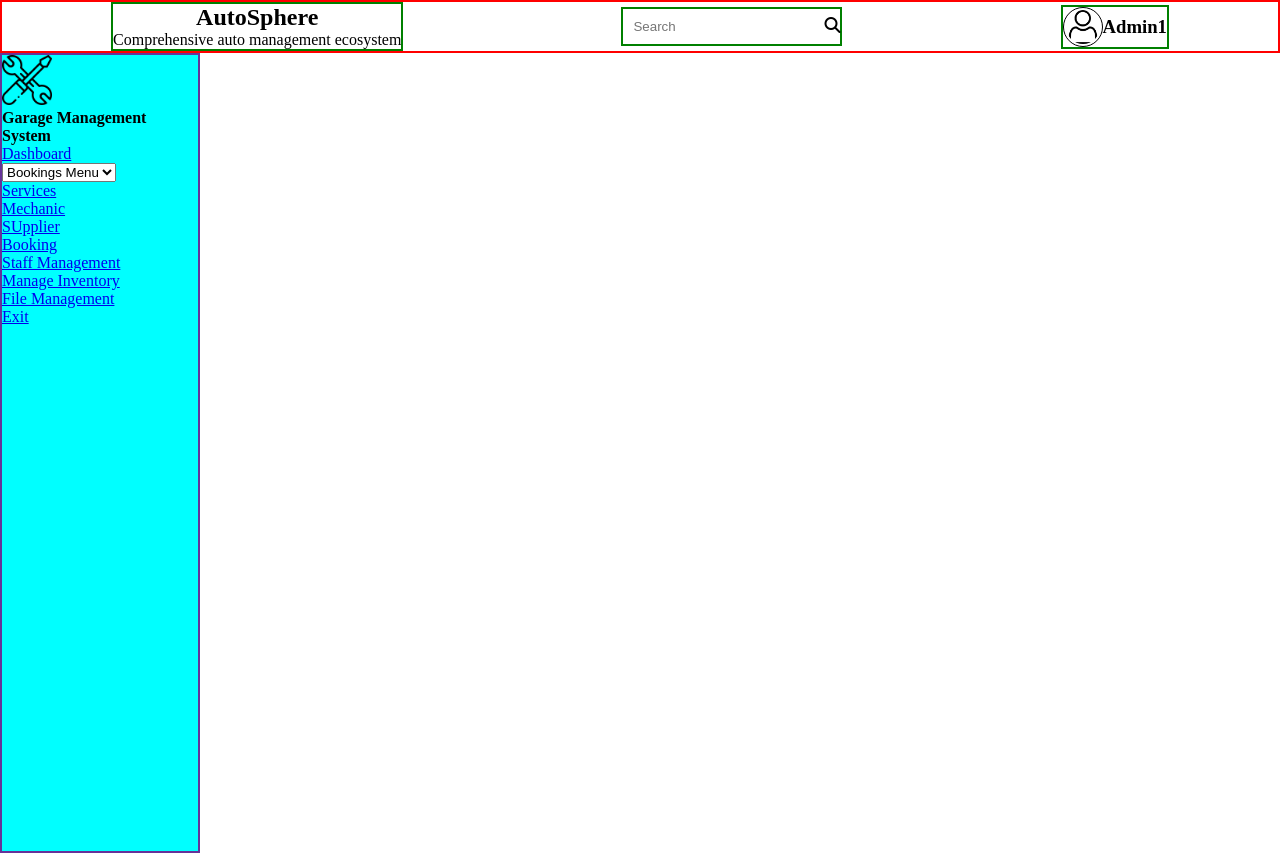
After one commit to fahad09011/Garage-Management-System, a PHP site: page /AdminDashboard.html in a window 1280 px wide. The commit adds this page. Run offline with PHP 8.4, Linux system fonts and the light colour scheme; some libraries are stand-ins or nearby versions.

Commit message:
Your branch is up to date with 'origin/main'. 	new file:   AdminDashboard.html 	new file:   Assets/css/Admindashboard.css 	new file:   Assets/css/homapage.css 	modified:   Assets/css/login.css 	new file:   Assets/images/admin_img.png 	new file:   Assets/images/login_page_background.jpg 	new file:   homepage.html

```diff
--- /dev/null
+++ b/AdminDashboard.html
@@ -0,0 +1,64 @@
+<!DOCTYPE html>
+<html lang="en">
+
+<head>
+    <meta charset="UTF-8" />
+    <meta name="viewport" content="width=device-width, initial-scale=1.0" />
+    <title>GMS|Admin Dashboard</title>
+    <link rel="stylesheet" href="/Assets/css/Admindashboard.css" />
+    <script src="https://kit.fontawesome.com/0cd0283581.js" crossorigin="anonymous"></script>
+</head>
+
+<body>
+    <!-- main  -->
+    <main class="admin_dashboard_main">
+        <!-- header -->
+        <header class="dashboard_header">
+            <!-- left header -->
+            <div class="left_header">
+                <h2 class="garage_name">AutoSphere</h2>
+                <p class="slogon">Comprehensive auto management ecosystem</p>
+            </div>
+            <!-- centre header -->
+            <div class="center_header">
+                <input type="search" placeholder="Search" />
+                <i class="fa-solid fa-magnifying-glass"></i>
+            </div>
+            <!-- right header -->
+            <div class="right_header">
+                <img src="/Assets/images/admin_img.png" alt="admin" class="admin_img" />
+                <h3 class="admin_name">Admin1</h3>
+            </div>
+        </header>
+        <!-- sidebar -->
+        <div class="dashboard_sidebar">
+            <div class="logo_name_Container">
+                <img src="/Assets/images/login_page_logo.png" alt="logo" class="logo" />
+                <h2 class="name">Garage Management System</h2>
+            </div>
+            <!-- sidebar navba -->
+            <nav class="dashboard_navbar">
+                <ul>
+                    <li><a href="#">Dashboard</a></li>
+                    <li><select id="customer_select">
+                            <option value="">Bookings Menu</option>
+                            <option value=""></option>
+                            <option value=""></option>
+                            <option value=""></option>
+                        </select>
+                    </li>
+                    <li><a href="#">Services</a></li>
+                    <li><a href="#">Mechanic</a></li>
+                    <li><a href="#">SUpplier</a></li>
+                    <li><a href="#">Booking</a></li>
+                    <li><a href="#">Staff Management</a></li>
+                    <li><a href="#">Manage Inventory</a></li>
+                    <li><a href="#">File Management</a></li>
+                    <li><a href="#">Exit</a></li>
+                </ul>
+            </nav>
+        </div>
+    </main>
+</body>
+
+</html>
--- /dev/null
+++ b/Assets/css/Admindashboard.css
@@ -0,0 +1,64 @@
+*{
+    padding: 0;
+    margin: 0;
+    box-sizing: border-box;
+}
+.dashboard_header{
+    border: 2px solid red;
+    display: flex;
+    flex-direction: row;
+    justify-content: space-around;
+    align-items: center;
+}
+.left_header{
+    border: 2px solid green;
+    text-align: center;
+}
+.center_header{
+    border: 2px solid green;
+
+}
+.center_header input[type=search]{
+    border: none;
+    padding: 10px;
+}
+.right_header{
+    border: 2px solid green;
+    display: flex;
+    align-items: center;
+}
+.right_header .admin_img{
+    width: 40px;
+    height: fit-content;
+    border-radius: 60%;
+    border: 1px solid black;
+    padding: 2px;
+
+}
+/* sidebar */
+.dashboard_sidebar{
+    background-color: aqua;
+    border: 2px solid rebeccapurple;
+    display: flex;
+    flex-direction: column;
+    width: 200px;
+    height: 100vh;
+}
+.logo_name_Container{
+    /* display: flex; */
+    /* flex-direction: column; */
+    /* align-items: center; */
+    /* justify-content: center; */
+    /* text-align: center; */
+    border:var(--borderradius);
+    padding: var(--container_padding);
+    color: var(--fourth_color);
+}
+.logo{
+    width: 50px;
+    /* text-align: center; */
+    height: auto;
+}
+.logo_name_Container .name{
+    font-size: 1rem;
+}
--- /dev/null
+++ b/Assets/css/homapage.css
@@ -0,0 +1,5 @@
+*{
+    padding: 0;
+    margin: 0;
+    box-sizing: border-box;
+}
```
Also changed, not shown: Assets/css/login.css (+30 -16 lines), homepage.html (added, +11 -0 lines), Assets/images/admin_img.png (added), Assets/images/login_page_background.jpg (added).
